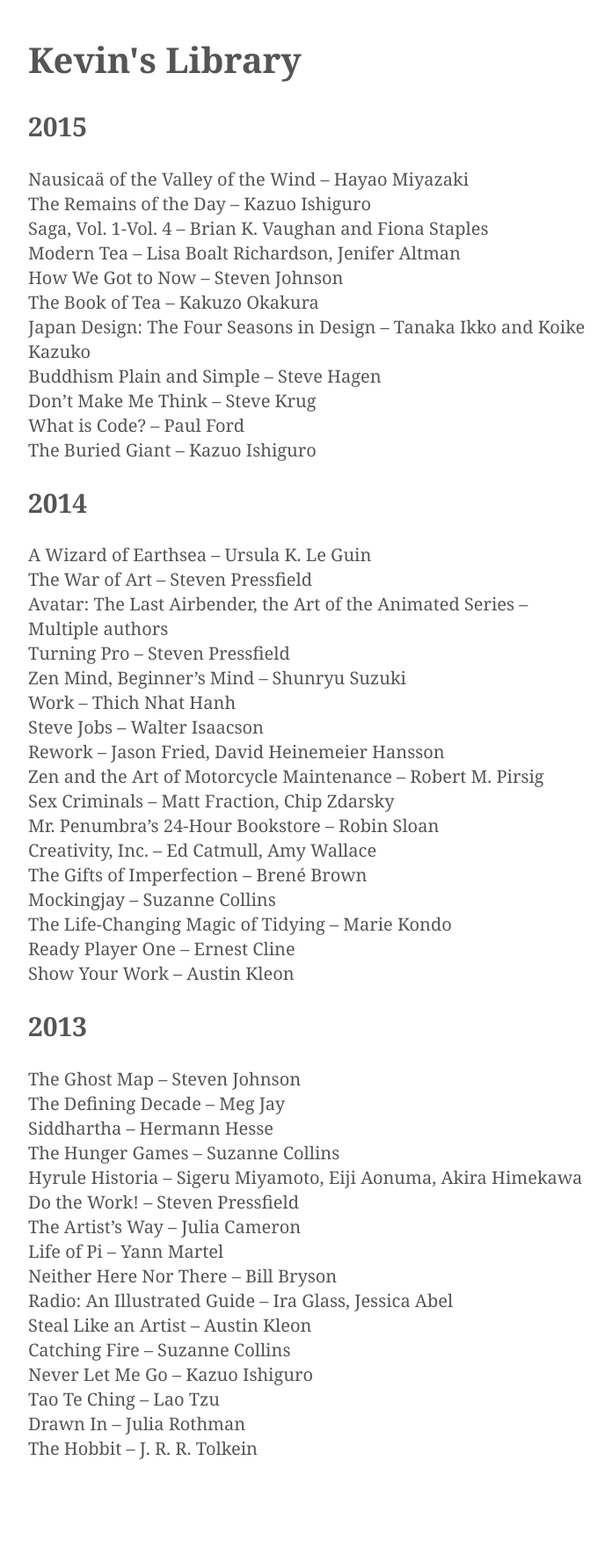
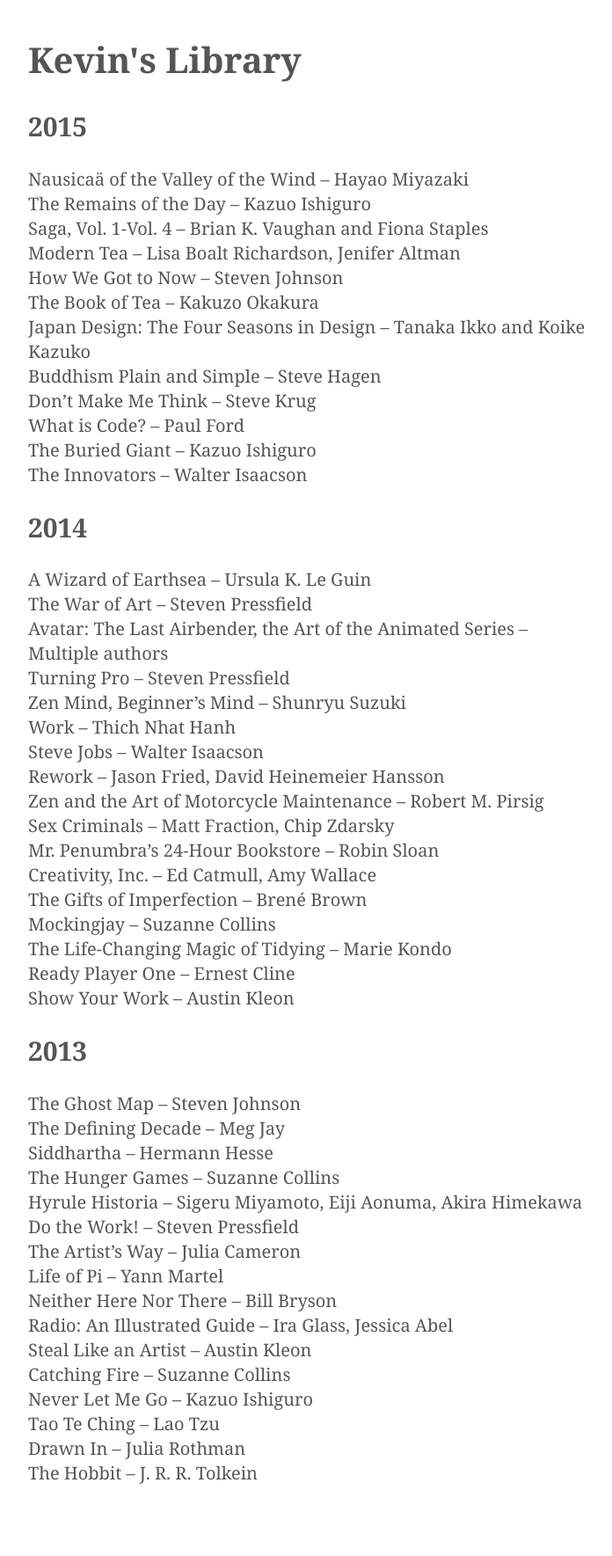
Before and after one commit to kmcgillivray/librarie, a Jekyll site: the page built from index.md, in a window 1280 px wide. Shown: the whole page at 88% size, without its empty margins (283-979 px from the left). Built offline with Jekyll 4.4.1, drawn with Linux system fonts in a browser that asks for light colours; before the commit the page ends 1741 px from its top, so only the background shows below that.

Commit message:
Update index.md

```diff
--- a/index.md
+++ b/index.md
@@ -16,6 +16,7 @@ title: Kevin's Library
 * Don't Make Me Think – Steve Krug
 * What is Code? – Paul Ford
 * The Buried Giant – Kazuo Ishiguro
+* The Innovators – Walter Isaacson
 
 ## 2014
 
```
